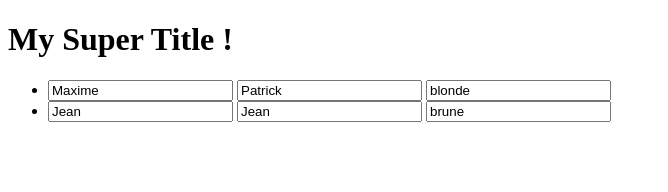
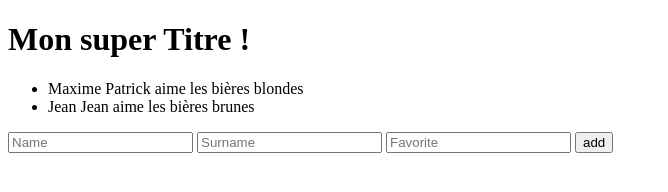
Before and after one commit to MaBeuLux88/bnpBeer, a plain HTML site: page index.html in a window 1280 px wide. Shown: the whole page, without its empty margins (0-668 px from the left). Drawn offline with Linux system fonts and the light colour scheme.

Commit message:
commit lol

```diff
--- a/app/beers/beersList.js
+++ b/app/beers/beersList.js
@@ -3,15 +3,15 @@
 angular.module('beers.list', [])
     .controller('BeersListCtrl', ['$scope', function ($scope) {
 
-        $scope.view = {title: 'My Super Title !'};
+        $scope.newPerson = {};
+        $scope.view = {title: 'Mon super Titre !'};
 
         $scope.persons = [
-            {name: 'Maxime', surname: 'Patrick', favorite:'blonde'},
-            {name: 'Jean', surname: 'Jean', favorite:'brune'}];
+            {name: 'Maxime', surname: 'Patrick', favorite:'blondes'},
+            {name: 'Jean', surname: 'Jean', favorite:'brunes'}];
 
-        $scope.addTodo = function () {
-            $scope.todos.push({text: $scope.todoText, done: false});
-            $scope.todoText = '';
+        $scope.addPerson = function () {
+            $scope.persons.push($scope.newPerson);
         };
 
         $scope.remaining = function () {
--- a/app/beers/beersList.tpl.html
+++ b/app/beers/beersList.tpl.html
@@ -2,13 +2,13 @@
     <h1>{{view.title}}</h1>
     <ul>
         <li ng-repeat="person in persons">
-            <input type="text" ng-model="person.name">
-            <input type="text" ng-model="person.surname">
-            <input type="text" ng-model="person.favorite">
+            {{person.name}} {{person.surname}} aime les bières {{person.favorite}}
         </li>
     </ul>
-    <!--<form ng-submit="addTodo()">-->
-        <!--<input type="text" ng-model="todoText" size="30" placeholder="add new todo here">-->
-        <!--<input class="btn-primary" type="submit" value="add">-->
-    <!--</form>-->
+    <form ng-submit="addPerson()" novalidate>
+        <input type="text" ng-model="newPerson.name" size="20" placeholder="Name">
+        <input type="text" ng-model="newPerson.surname" size="20" placeholder="Surname">
+        <input type="text" ng-model="newPerson.favorite" size="20" placeholder="Favorite">
+        <input type="submit" value="add">
+    </form>
 </div>
```
